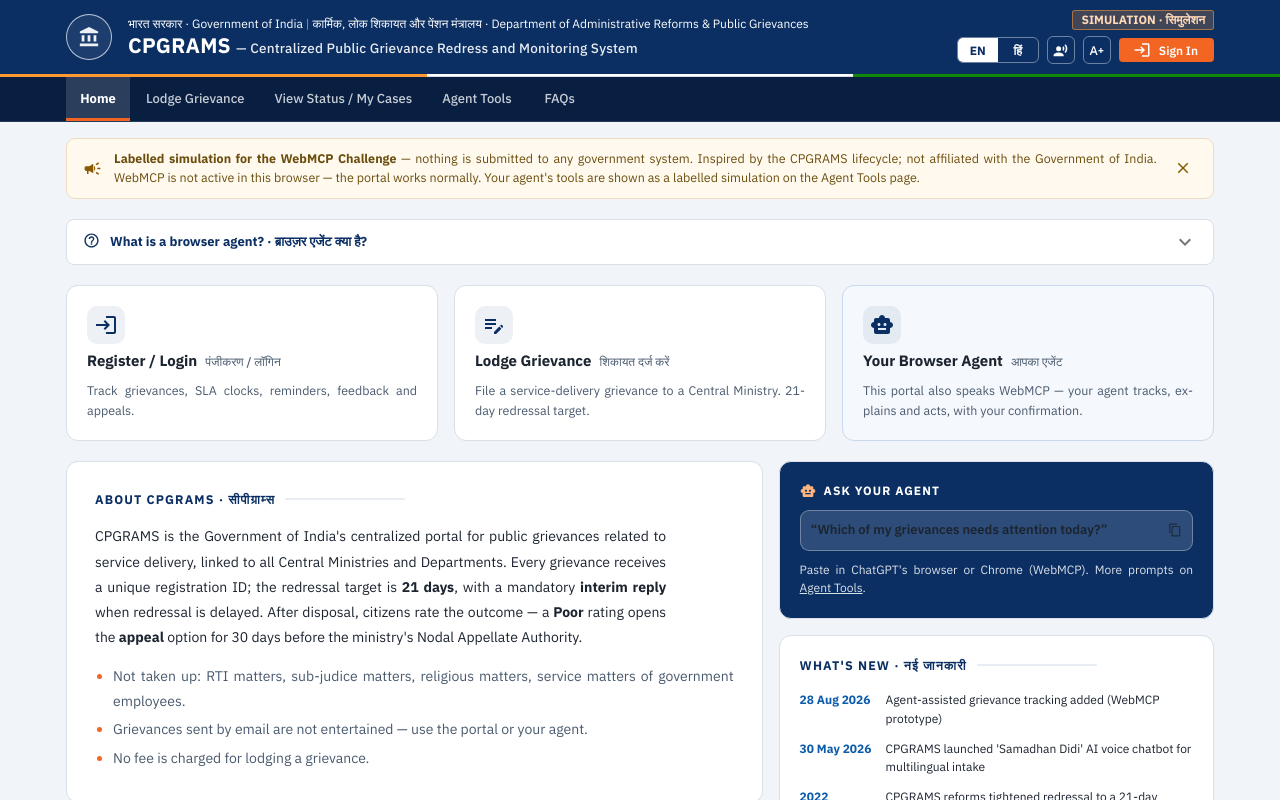
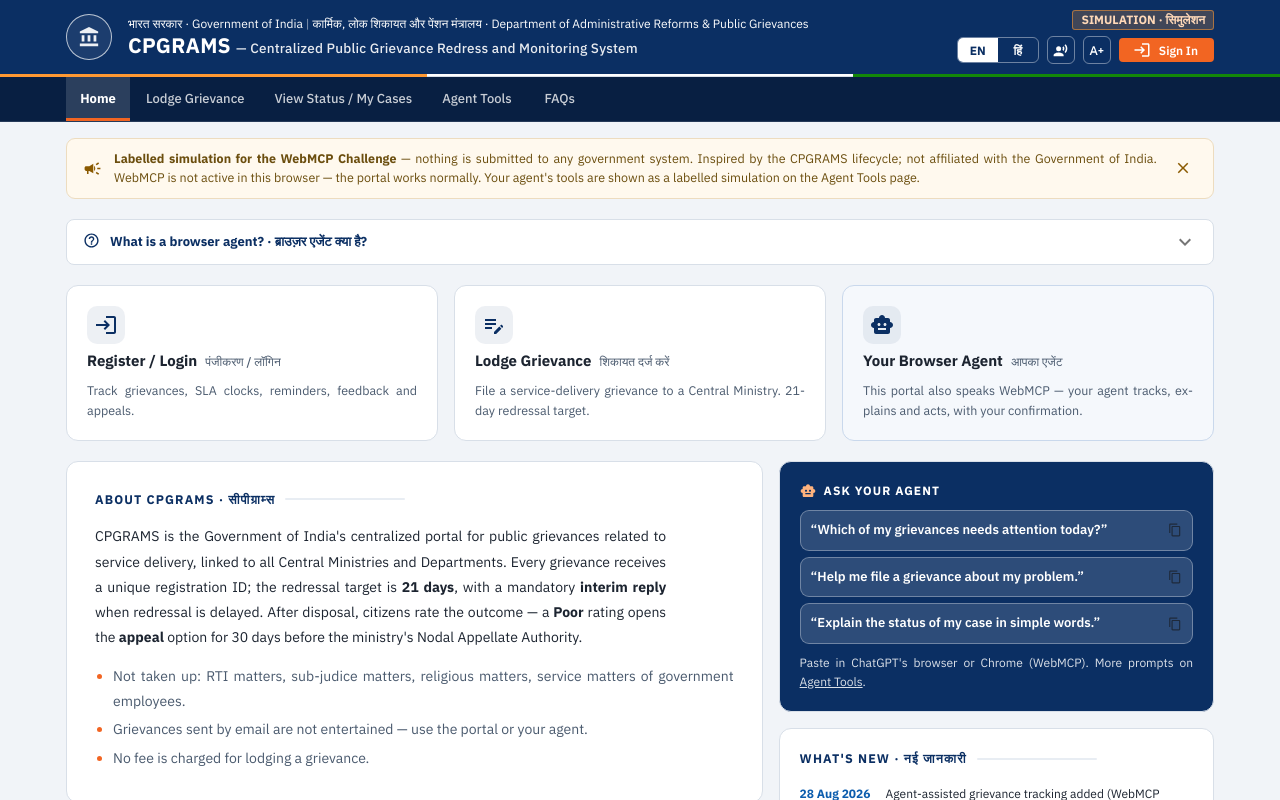
Before and after one commit to Najariya/webmcp-cpgrams-simulation, a React (Vite) app in the folder app/: page / in a window 1280 px wide. Shown: the top 800 px of the page. Built offline with nearby package versions, Linux system fonts and the light colour scheme; a web font is replaced by a local one.

Commit message:
fix(ui): ask-your-agent prompt chips — three copyable prompts with Copied ✓ feedback, focus ring, AA contrast on navy

```diff
--- a/app/src/components/GovHome.tsx
+++ b/app/src/components/GovHome.tsx
@@ -8,6 +8,7 @@
 import Campaign from "@mui/icons-material/Campaign";
 import HelpOutline from "@mui/icons-material/HelpOutlineOutlined";
 import Close from "@mui/icons-material/Close";
+import Check from "@mui/icons-material/Check";
 import ExpandMore from "@mui/icons-material/ExpandMore";
 import { Accordion, AccordionDetails, AccordionSummary } from "@mui/material";
 import { registrar } from "../webmcp/registrar";
@@ -16,7 +17,11 @@
 import { slaStatus } from "../domain/sla";
 import { dict } from "../i18n";
 
-const HERO_PROMPT = "Which of my grievances needs attention today?";
+const AGENT_PROMPTS = [
+  "Which of my grievances needs attention today?",
+  "Help me file a grievance about my problem.",
+  "Explain the status of my case in simple words.",
+];
 
 const NOTICE_KEY = "advocate-notice-v1";
 
@@ -39,7 +44,6 @@
     setNoticeOpen(false);
   };
   const attention = grievances.filter((g) => slaStatus(g, simNow).needsAttention).length;
-  const copy = (t: string) => navigator.clipboard?.writeText(t);
   const news = [
     ["28 Aug 2026", d.home.news1],
     ["30 May 2026", d.home.news2],
@@ -143,18 +147,11 @@
                 {d.home.askAgent}
               </Typography>
             </Stack>
-            <Paper
-              elevation={0}
-              onClick={() => copy(HERO_PROMPT)}
-              sx={{ p: 1.25, bgcolor: "rgba(255,255,255,0.14)", border: "1px solid rgba(255,255,255,0.32)", borderRadius: 1.5, cursor: "pointer", transition: "background-color .15s", "&:hover": { bgcolor: "rgba(255,255,255,0.2)" } }}
-            >
-              <Stack direction="row" spacing={1} sx={{ alignItems: "center" }}>
-                <Typography sx={{ fontSize: "0.8125rem", fontWeight: 600, lineHeight: 1.45, flex: 1 }}>
-                  “{HERO_PROMPT}”
-                </Typography>
-                <ContentCopy sx={{ fontSize: 14, opacity: 0.85 }} />
-              </Stack>
-            </Paper>
+            <Stack spacing={0.75}>
+              {AGENT_PROMPTS.map((p) => (
+                <PromptChip key={p} text={p} copiedLabel={d.common.copied} copyLabel={d.common.copy} />
+              ))}
+            </Stack>
             <Typography className="longform" variant="caption" sx={{ display: "block", opacity: 0.85, mt: 1.25, lineHeight: 1.55 }}>
               {d.home.askAgentCaption}{" "}
               <Box component="span" sx={{ textDecoration: "underline", cursor: "pointer" }} onClick={() => setView("transparency")}>{d.home.askAgentLink}</Box>.
@@ -213,3 +210,33 @@
     </Card>
   );
 }
+
+function PromptChip({ text, copyLabel, copiedLabel }: { text: string; copyLabel: string; copiedLabel: string }) {
+  const [copied, setCopied] = useState(false);
+  const copy = () => {
+    navigator.clipboard?.writeText(text);
+    setCopied(true);
+    setTimeout(() => setCopied(false), 2000);
+  };
+  return (
+    <Paper
+      elevation={0}
+      component="button"
+      onClick={copy}
+      aria-label={`${copyLabel}: ${text}`}
+      sx={{ p: 1.25, display: "flex", gap: 1, alignItems: "center", width: 1, textAlign: "left", bgcolor: "rgba(255,255,255,0.14)", border: "1px solid rgba(255,255,255,0.32)", borderRadius: 1.5, cursor: "pointer", transition: "background-color .15s", "&:hover": { bgcolor: "rgba(255,255,255,0.2)" }, "&:focus-visible": { outline: "2px solid #FFB37E" } }}
+    >
+      <Typography sx={{ fontSize: "0.8125rem", fontWeight: 600, lineHeight: 1.45, flex: 1, color: "#fff" }}>
+        “{text}”
+      </Typography>
+      {copied ? (
+        <Stack direction="row" spacing={0.5} sx={{ alignItems: "center", color: "#A8E6B0" }}>
+          <Check sx={{ fontSize: 14 }} />
+          <Typography sx={{ fontSize: "0.75rem", fontWeight: 700, color: "#A8E6B0" }}>{copiedLabel}</Typography>
+        </Stack>
+      ) : (
+        <ContentCopy sx={{ fontSize: 14, opacity: 0.85 }} />
+      )}
+    </Paper>
+  );
+}
```
